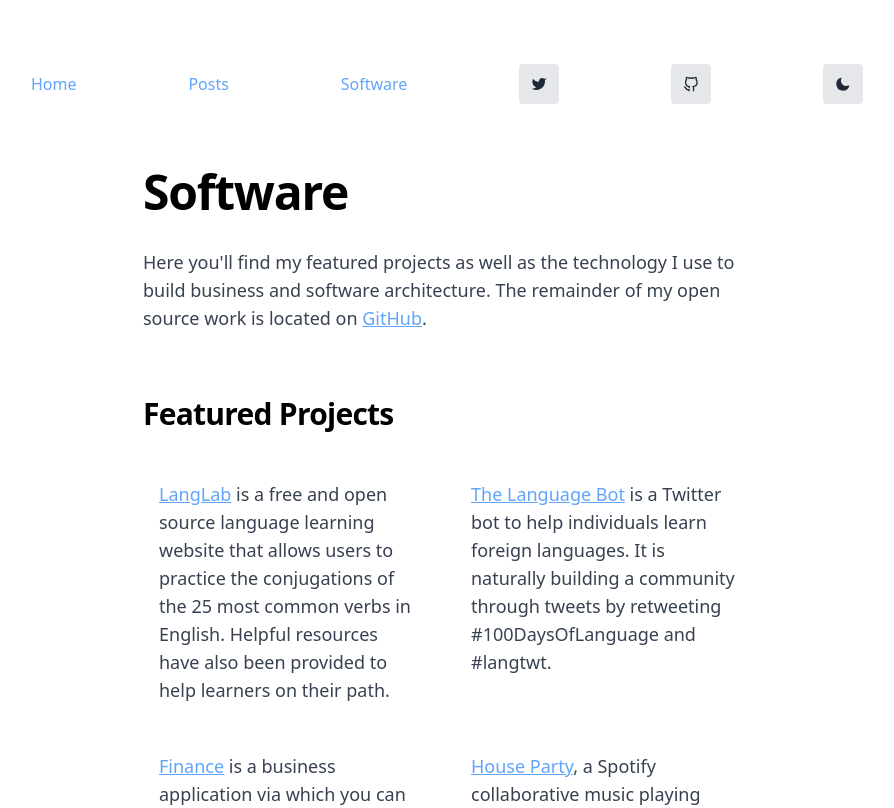
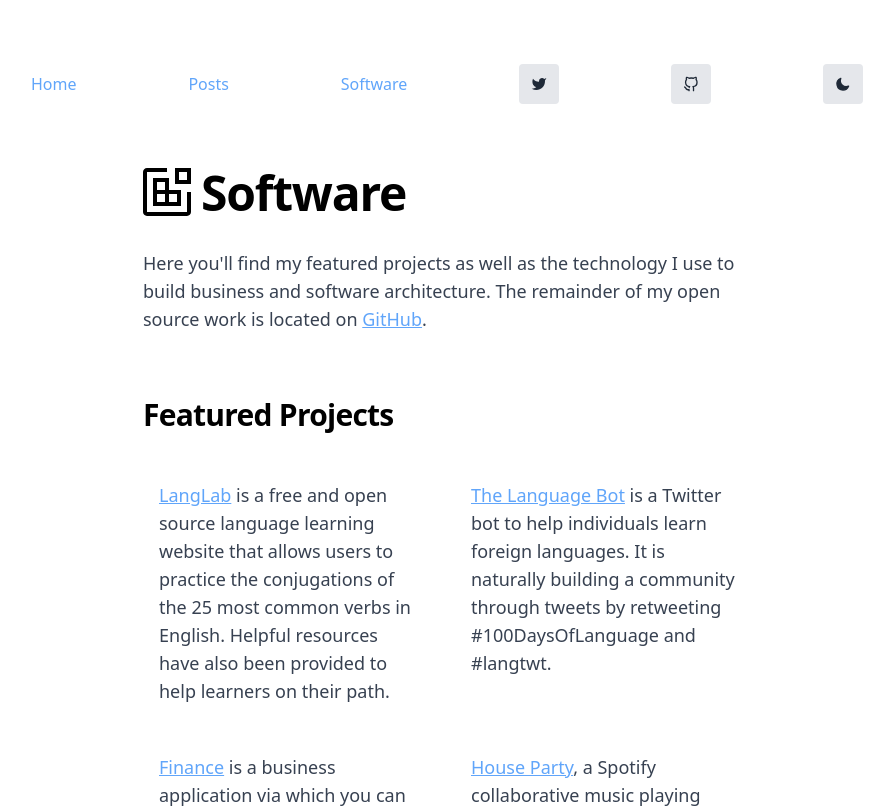
Before and after one commit to maxdemaio/max-nextjs, a Next.js app: page /software in a window 1280 px wide. Shown: the top 808 px of the page, without its empty margins (193-1087 px from the left). Built offline with nearby package versions, Linux system fonts and the light colour scheme.

Commit message:
add svg header to software page

```diff
--- a/pages/software/index.js
+++ b/pages/software/index.js
@@ -8,7 +8,27 @@ export default function Software() {
   return (
     <Container title="Software – Max DeMaio">
       <section>
-        <h1 className="my-h1">Software</h1>
+        <h1 className="my-h1">
+          <svg
+            className="my-svg-header"
+            width="1em"
+            height="1em"
+            viewBox="0 0 24 24"
+            fill="none"
+          >
+            <path d="M24 8H16V0H24V8ZM18 6H22V2H18V6Z" fill="currentColor" />
+            <path
+              d="M13 11V5H5V19H19V11H13ZM7 7H11V11H7V7ZM11 17H7V13H11V17ZM17 17H13V13H17V17Z"
+              fill="currentColor"
+            />
+            <path
+              d="M22 24H2C1.46973 23.9995 0.961329 23.7886 0.586371 23.4136C0.211413 23.0387 0.000529477 22.5303 0 22V2C0.000529477 1.46973 0.211413 0.961329 0.586371 0.586371C0.961329 0.211413 1.46973 0.000529477 2 0H12V2H2V22H22V12H24V22C23.9995 22.5303 23.7886 23.0387 23.4136 23.4136C23.0387 23.7886 22.5303 23.9995 22 24Z"
+              fill="currentColor"
+            />
+          </svg>
+          Software
+        </h1>
+
         <p className="my-para">
           Here you'll find my featured projects as well as the technology I use
           to build business and software architecture. The remainder of my open
--- a/styles/global.css
+++ b/styles/global.css
@@ -5,7 +5,11 @@
 /* Tailwind’s @apply directive to easily extract
 common utility patterns to CSS component classes.
 This essentially allows us to make our own tailwind-like classNames. */
-
+.my-svg-header {
+  vertical-align: -10%;
+  display: inline;
+  margin-right: 0.625rem;
+}
 .my-h1 {
   @apply font-bold text-3xl md:text-5xl tracking-tight mb-8 text-black dark:text-white;
 }
```
